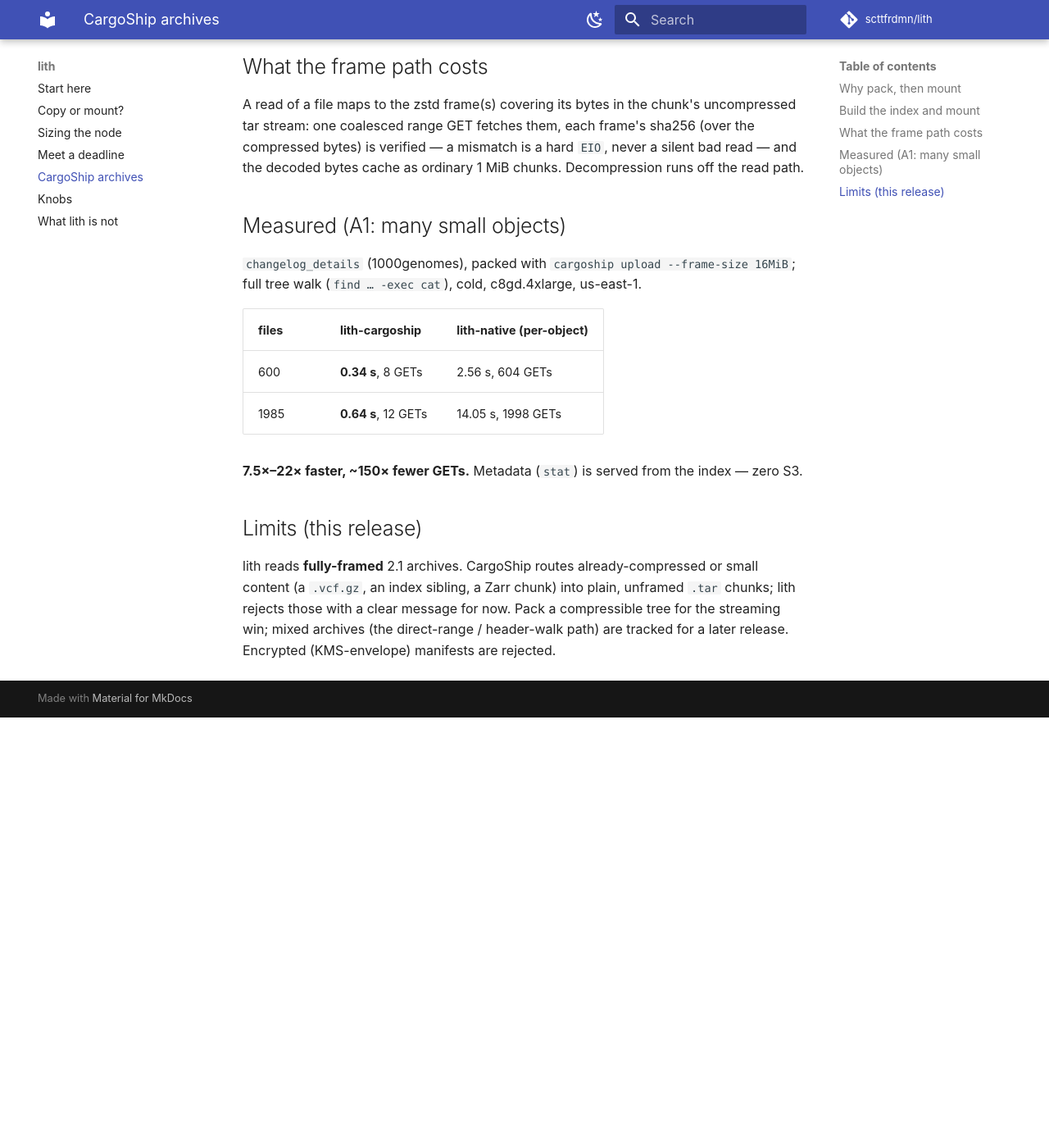
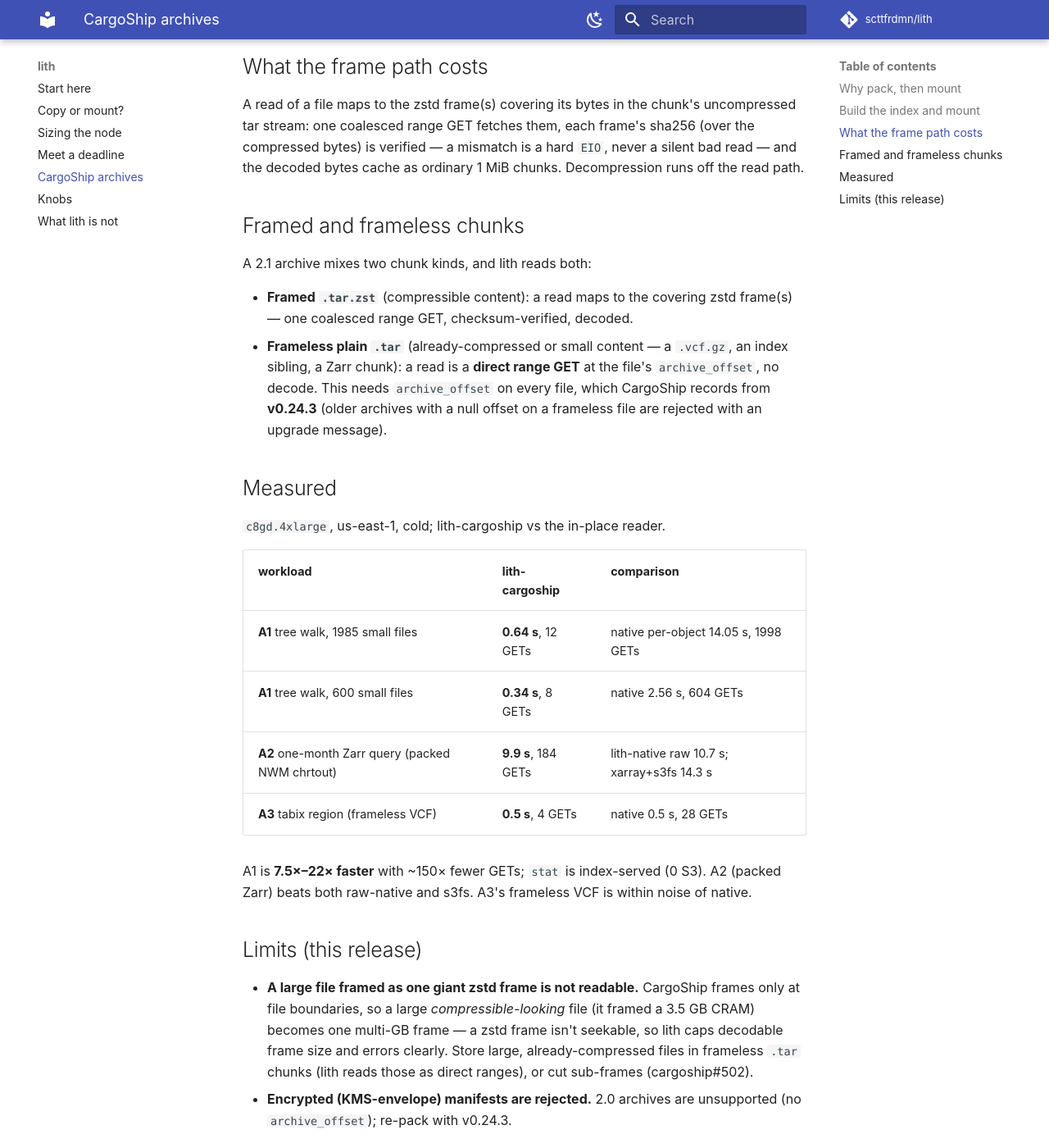
Before and after one commit to scttfrdmn/lith, an MkDocs documentation site: the page built from docs/cargoship.md, in a window 1280 px wide and 1400 px high, scrolled down 799 px. Shown: the whole window at 82% size. Built offline with MkDocs 1.6.1 and Material for MkDocs 9.7.7, drawn with Linux system fonts in a browser that asks for light colours; comment, search, counter and statistics services are not loaded; before the commit the page ends 1674 px from its top, so only the background shows below that.

Commit message:
docs(cargoship): frameless backing + A2/A3/A1 numbers; giant-frame limit (#94) (#135)
CargoShip page: framed + frameless chunk kinds (frameless = direct range GET,
v0.24.3 archive_offset); A1/A2/A3 measured table; limits (giant framed file
unreadable → cargoship#502, encrypted/2.0 rejected). apps.csv A2/A3 rows.
bench/assets updated with the v0.24.3 manifests' sha256 + expiry.

```diff
--- a/docs/cargoship.md
+++ b/docs/cargoship.md
@@ -38,24 +38,40 @@
 never a silent bad read — and the decoded bytes cache as ordinary 1 MiB chunks.
 Decompression runs off the read path.
 
-## Measured (A1: many small objects)
+## Framed and frameless chunks
 
-`changelog_details` (1000genomes), packed with `cargoship upload --frame-size
-16MiB`; full tree walk (`find … -exec cat`), cold, c8gd.4xlarge, us-east-1.
+A 2.1 archive mixes two chunk kinds, and lith reads both:
 
-| files | lith-cargoship | lith-native (per-object) |
+- **Framed `.tar.zst`** (compressible content): a read maps to the covering zstd
+  frame(s) — one coalesced range GET, checksum-verified, decoded.
+- **Frameless plain `.tar`** (already-compressed or small content — a `.vcf.gz`,
+  an index sibling, a Zarr chunk): a read is a **direct range GET** at the file's
+  `archive_offset`, no decode. This needs `archive_offset` on every file, which
+  CargoShip records from **v0.24.3** (older archives with a null offset on a
+  frameless file are rejected with an upgrade message).
+
+## Measured
+
+`c8gd.4xlarge`, us-east-1, cold; lith-cargoship vs the in-place reader.
+
+| workload | lith-cargoship | comparison |
 |---|---|---|
-| 600 | **0.34 s**, 8 GETs | 2.56 s, 604 GETs |
-| 1985 | **0.64 s**, 12 GETs | 14.05 s, 1998 GETs |
+| **A1** tree walk, 1985 small files | **0.64 s**, 12 GETs | native per-object 14.05 s, 1998 GETs |
+| **A1** tree walk, 600 small files | **0.34 s**, 8 GETs | native 2.56 s, 604 GETs |
+| **A2** one-month Zarr query (packed NWM chrtout) | **9.9 s**, 184 GETs | lith-native raw 10.7 s; xarray+s3fs 14.3 s |
+| **A3** tabix region (frameless VCF) | **0.5 s**, 4 GETs | native 0.5 s, 28 GETs |
 
-**7.5×–22× faster, ~150× fewer GETs.** Metadata (`stat`) is served from the index
-— zero S3. <!-- number: session 33, #94 -->
+A1 is **7.5×–22× faster** with ~150× fewer GETs; `stat` is index-served (0 S3).
+A2 (packed Zarr) beats both raw-native and s3fs. A3's frameless VCF is within
+noise of native. <!-- numbers: sessions 33–34, #94 -->
 
 ## Limits (this release)
 
-lith reads **fully-framed** 2.1 archives. CargoShip routes already-compressed or
-small content (a `.vcf.gz`, an index sibling, a Zarr chunk) into plain, unframed
-`.tar` chunks; lith rejects those with a clear message for now. Pack a
-compressible tree for the streaming win; mixed archives (the direct-range /
-header-walk path) are tracked for a later release. Encrypted (KMS-envelope)
-manifests are rejected.
+- **A large file framed as one giant zstd frame is not readable.** CargoShip
+  frames only at file boundaries, so a large *compressible-looking* file (it
+  framed a 3.5 GB CRAM) becomes one multi-GB frame — a zstd frame isn't
+  seekable, so lith caps decodable frame size and errors clearly. Store large,
+  already-compressed files in frameless `.tar` chunks (lith reads those as direct
+  ranges), or cut sub-frames (cargoship#502).
+- **Encrypted (KMS-envelope) manifests are rejected.** 2.0 archives are
+  unsupported (no `archive_offset`); re-pack with v0.24.3.
```
Also changed, not shown: bench/assets/cargoship-archives.md (+12 -0 lines), 3 other files.
